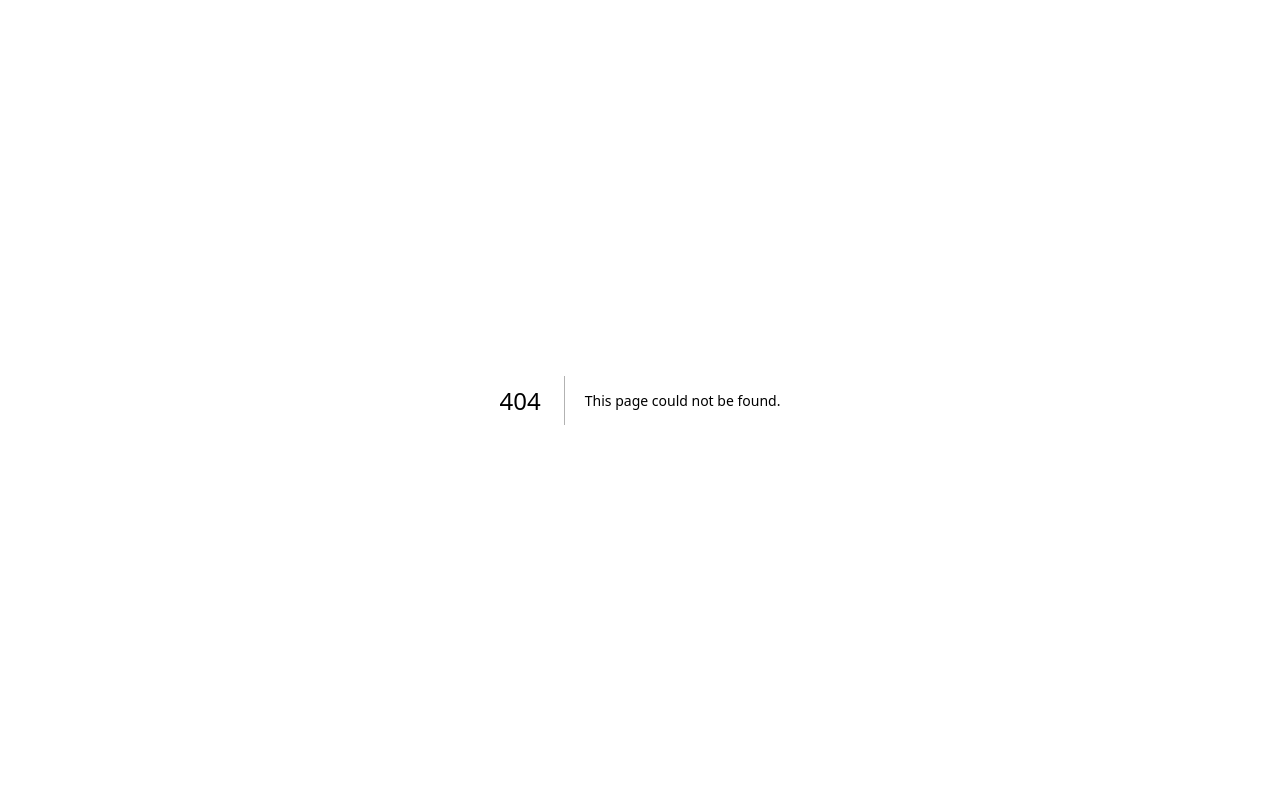
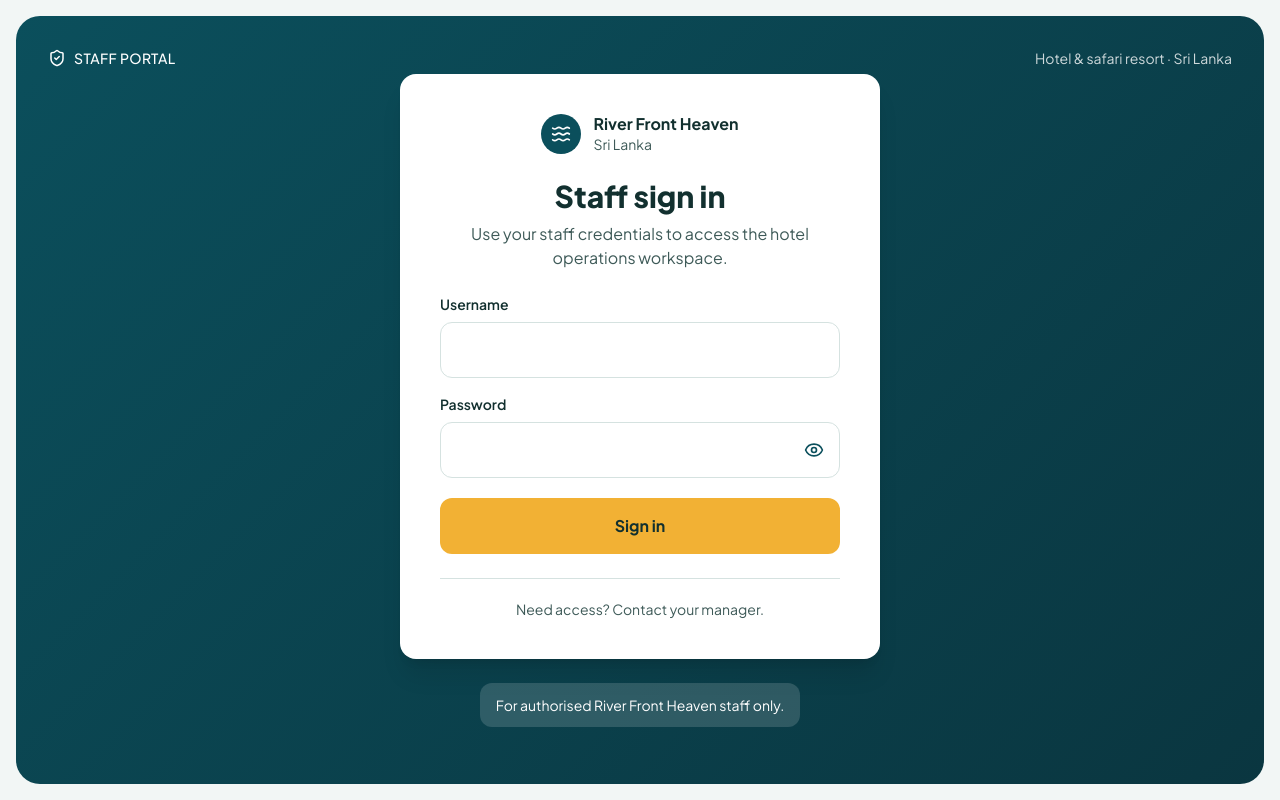
Before and after one commit to KavinduAnj/river-front-heaven, a Next.js app in the folder frontend/: page /staff/login in a window 1280 px wide. Before the commit this address had no page. Built offline with nearby package versions, Linux system fonts and the light colour scheme; no server answers.

Commit message:
login page

```diff
--- /dev/null
+++ b/frontend/src/app/staff/login/page.js
@@ -0,0 +1,87 @@
+"use client";
+import { useState } from "react";
+import { useRouter } from "next/navigation";
+import { Waves, ShieldCheck, Eye, EyeOff, CircleAlert } from "lucide-react";
+import { api, setToken } from "@/lib/api";
+
+export default function StaffLogin() {
+    const router = useRouter();
+    const [username, setUsername] = useState("");
+    const [password, setPassword] = useState("");
+    const [show, setShow] = useState(false);
+    const [error, setError] = useState("");
+    const [loading, setLoading] = useState(false);
+
+    async function onSubmit(e) {
+        e.preventDefault();
+        setError("");
+        setLoading(true);
+        try {
+            const data = await api("/auth/staff/login", { method: "POST", body: { username, password } });
+            setToken(data.token);
+            router.replace("/staff");
+        } catch (err) {
+            if (!err.status) setError("Cannot reach the server. Is the backend running?");
+            else if (err.status === 401) setError("Incorrect username or password");
+            else setError(err.message);
+            setLoading(false);
+        }
+    }
+
+    const input = `h-14 w-full rounded-xl border px-4 outline-none focus:ring-2 focus:ring-brand/30 ${error ? "border-red-600" : "border-line"
+        }`;
+
+    return (
+        <div className="min-h-screen bg-surface p-4">
+            <div
+                className="relative flex min-h-[calc(100vh-2rem)] flex-col items-center justify-center rounded-3xl p-6 text-white"
+                style={{ backgroundImage: "linear-gradient(135deg, #0b4f5c, #0a3640)" }}
+            >
+                <div className="absolute left-8 top-8 flex items-center gap-2 text-sm font-medium tracking-wide">
+                    <ShieldCheck size={18} /> STAFF PORTAL
+                </div>
+                <div className="absolute right-8 top-8 hidden text-sm text-white/80 sm:block">Hotel &amp; safari resort · Sri Lanka</div>
+
+                <form onSubmit={onSubmit} className="w-full max-w-[480px] rounded-2xl bg-white p-10 text-ink shadow-xl">
+                    <div className="flex items-center justify-center gap-3">
+                        <span className="grid size-10 place-items-center rounded-full bg-brand text-white">
+                            <Waves size={20} />
+                        </span>
+                        <div>
+                            <div className="font-bold leading-tight">River Front Heaven</div>
+                            <div className="text-sm text-muted">Sri Lanka</div>
+                        </div>
+                    </div>
+
+                    <h1 className="mt-6 text-center text-3xl font-extrabold">Staff sign in</h1>
+                    <p className="mt-2 text-center text-muted">Use your staff credentials to access the hotel operations workspace.</p>
+
+                    <label htmlFor="username" className="mt-6 block text-sm font-semibold">Username</label>
+                    <input id="username" className={`${input} mt-2`} value={username} onChange={(e) => setUsername(e.target.value)} autoComplete="username" required />
+
+                    <label htmlFor="password" className="mt-4 block text-sm font-semibold">Password</label>
+                    <div className="relative mt-2">
+                        <input id="password" className={`${input} pr-12`} type={show ? "text" : "password"} value={password} onChange={(e) => setPassword(e.target.value)} autoComplete="current-password" required />
+                        <button type="button" onClick={() => setShow(!show)} aria-label={show ? "Hide password" : "Show password"} className="absolute right-4 top-1/2 -translate-y-1/2 text-brand">
+                            {show ? <EyeOff size={20} /> : <Eye size={20} />}
+                        </button>
+                    </div>
+
+                    <button type="submit" disabled={loading} className="mt-5 h-14 w-full rounded-xl bg-accent font-bold hover:bg-accent-dark disabled:opacity-60">
+                        {loading ? "Signing in..." : "Sign in"}
+                    </button>
+
+                    {error && (
+                        <div role="alert" className="mt-4 flex items-center gap-2 rounded-xl bg-red-100 p-4 text-sm text-red-800">
+                            <CircleAlert size={18} /> {error}
+                        </div>
+                    )}
+
+                    <p className="mt-6 border-t border-line pt-5 text-center text-sm text-muted">Need access? Contact your manager.</p>
+                </form>
+
+                <div className="mt-6 rounded-xl bg-white/15 px-4 py-3 text-sm">For authorised River Front Heaven staff only.</div>
+            </div>
+        </div>
+    );
+}
```
Also changed, not shown: 1 other file (tests, documents, lock files or other folders).
